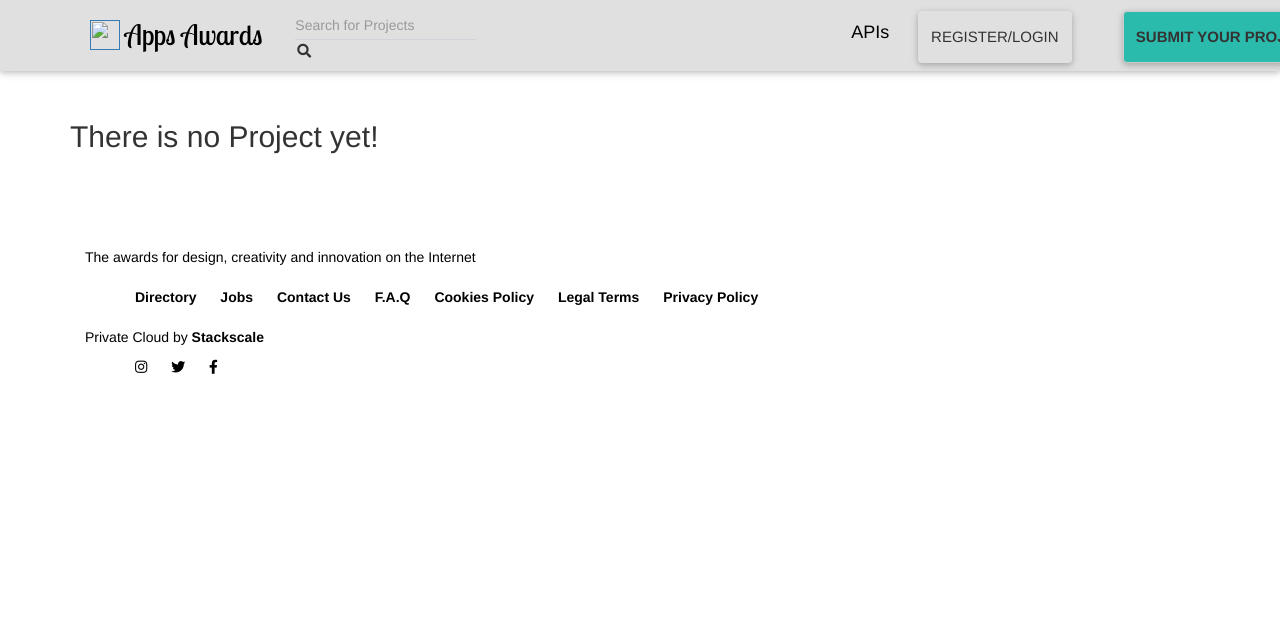
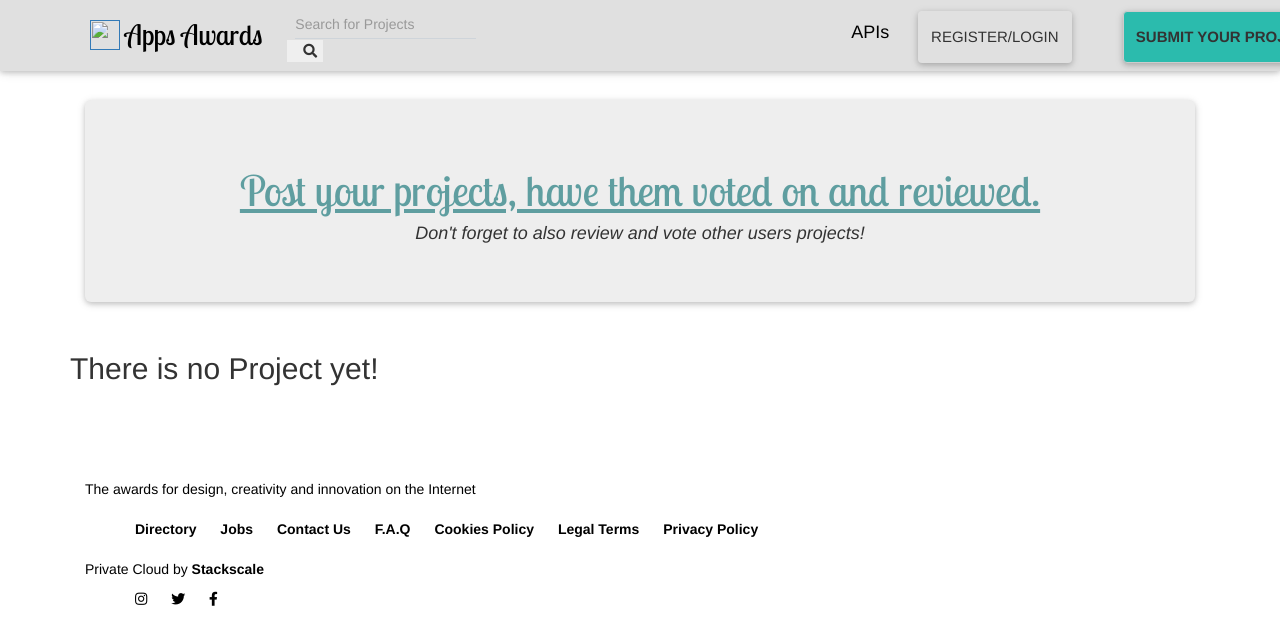
Before and after one commit to lizKimita/App-Awards, a Django app: page / in a window 1280 px wide. Shown: the top 635 px of the page. Run offline with Django 3.2, Linux system fonts and the light colour scheme; data that the repository does not hold is empty; some libraries are stand-ins or nearby versions; some web fonts are replaced.

Commit message:
adding a review page and styling the content in the template

```diff
--- a/projects_awards/templates/navbar.html
+++ b/projects_awards/templates/navbar.html
@@ -14,7 +14,7 @@
               <form class="form-inline mr-auto" role="search" action="{% url 'search_results' %}">
                 <div class="md-form my-0">
                   <input class="form-control" type="text" placeholder="Search for Projects" aria-label="Search" name= "project">
-                  <i class="fas fa-search text-black ml-3" aria-hidden="true"></i>
+                 <button type="submit" id = "btnsearch"><i class="fas fa-search text-black ml-3" aria-hidden="true"></i></button>
                 </div>
               </form>
       </div>
--- a/projects_awards/templates/projects/home.html
+++ b/projects_awards/templates/projects/home.html
@@ -4,8 +4,13 @@
     {{block.super}}
 
     <div class="container">
+        <div class="jumbotron"style="margin-top:100px">
+            <h2 class="newdata">Post your projects, have them voted on and reviewed.</h2>
+            <h4 style="text-align:center; font-style:italic">Don't forget to also review and vote other users projects!</h4>
+
+        </div>
         <div class="row">
-            <div class="col-md-12" style="padding-top:100px">
+            <div class="col-md-12" >
             {% for project in projects%}
 
                 <div class="col-md-4" style="padding:1%">
@@ -14,12 +19,10 @@
                     <div style="margin:2%">
                         <br>
                         <p> <strong>{{project.title}} </strong></p>
-                        <!-- <p>{{project.description}}</p> -->
                         <hr>
                         <p style="float:right">{{project.date}}</p>
                             <p>By: <a href="{% url 'find_user' project.profile %}">{{project.profile}}</a> </p>
-                            <!-- <a class="btn btn-lg" href="{{project.url}}" target="_blank">view project</a> -->
-                             <a class="btn btn-lg" href="">Review project</a>
+                            <a class="btn btn-lg" href="{% url 'review_project' project.pk%}">Review project</a>
 
                     </div>
                 </div>
--- a/projects_awards/urls.py
+++ b/projects_awards/urls.py
@@ -11,7 +11,7 @@
     url(r'^edit_profile/$',views.edit_profile,name = 'edit_profile'),
     url(r'^search/', views.search_results, name='search_results'),
     url(r'^find_user/(?P<username>\w{0,50})/$', views.find_user, name='find_user'),
-    url(r'^review_project/$', views.review_project, name = 'review_project'),
+    url(r'^review_project/(\d+)', views.review_project, name = 'review_project'),
     url(r'^api/prof/$', views.ProfList.as_view()),
     url(r'^api/project/$', views.ProjectList.as_view()),
 
--- a/projects_awards/views.py
+++ b/projects_awards/views.py
@@ -95,7 +95,7 @@
     project = Projects.objects.get(id=id)
     current_user = request.user
 
-    return render(request, 'review_project.html',{'project':project, 'current_user': current_user})
+    return render(request, 'projects/review_project.html',{'project':project, 'current_user': current_user})
 
 
 class ProfList(APIView):
--- a/static/css/styles.css
+++ b/static/css/styles.css
@@ -25,3 +25,22 @@
     text-emphasis: 800;
     text-decoration: underline
 }
+.jumbotron {
+    background-repeat: no-repeat;
+    background-size: contain;
+    background-position: center;
+}
+.projectdetails {
+    text-align: center;
+}
+.ptitle{
+    font-size: 350%;
+    font-family: 'Lobster Two', cursive;
+    text-align: center;
+    color:cadetblue;
+    text-emphasis: 800;
+    text-decoration: underline
+}
+#btnsearch{
+    border: none;
+}
```
Also changed, not shown: projects_awards/templates/projects/review_project.html (+16 -0 lines), media/images/appawards.png (added).
